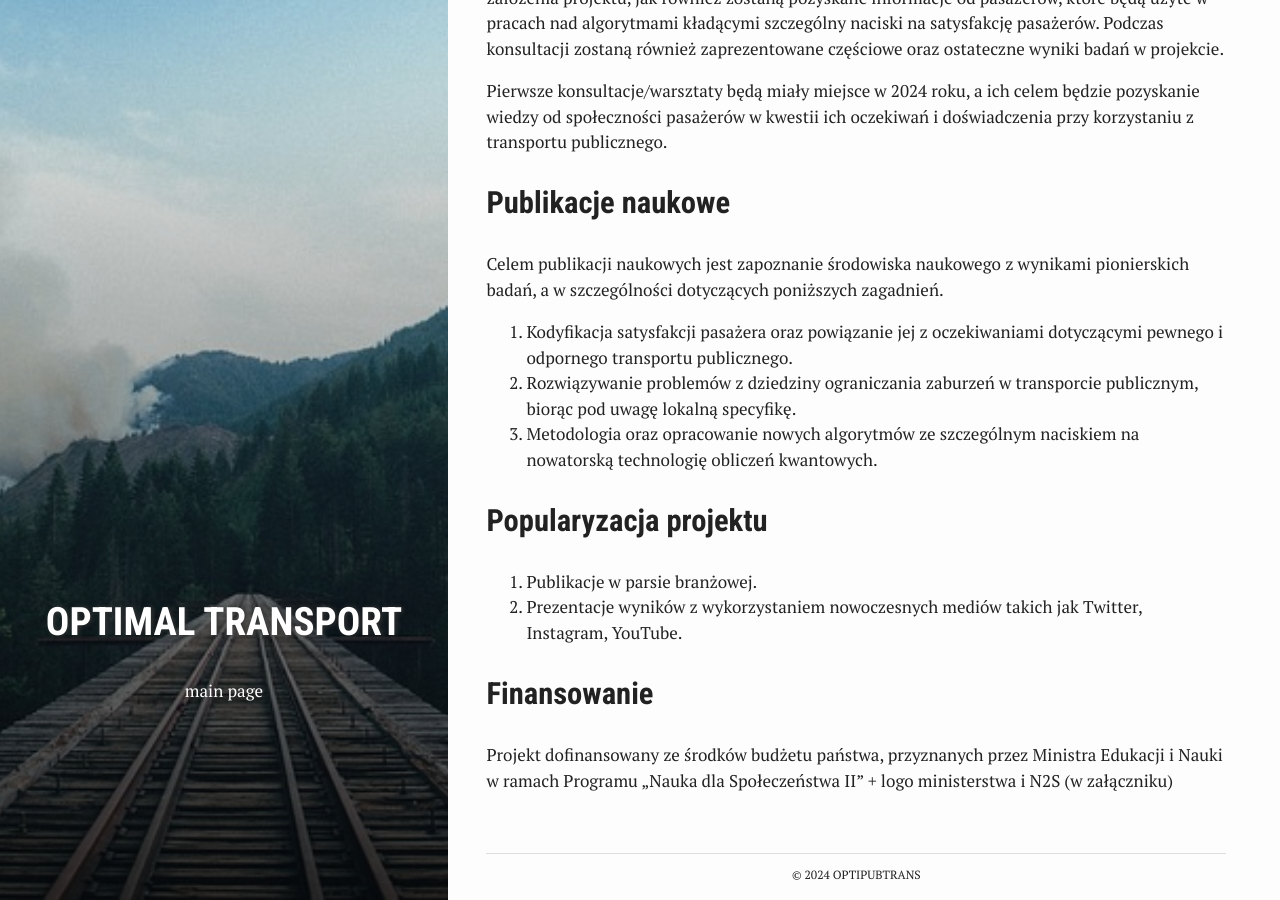
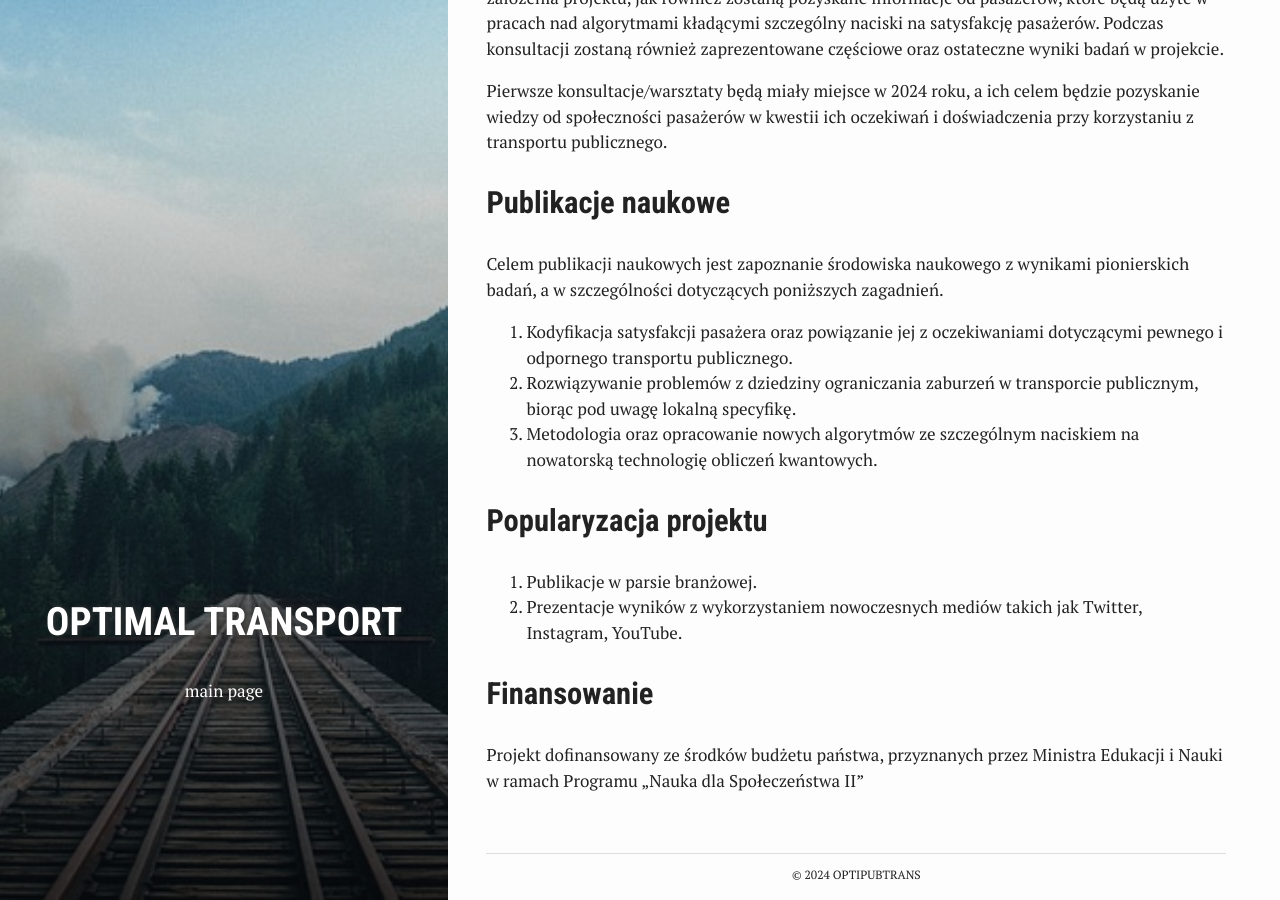
Before and after one commit to iitis/optipubtrans-website, a Jekyll site: the page built from index.md, in a window 1280 px wide and 900 px high, scrolled down 1352 px. Built offline with Jekyll 4.4.1, drawn with Linux system fonts in a browser that asks for light colours.

Commit message:
index cleanup

```diff
--- a/index.md
+++ b/index.md
@@ -59,4 +59,4 @@ Celem publikacji naukowych jest zapoznanie środowiska naukowego z wynikami pion
 
 
 Projekt dofinansowany ze środków budżetu państwa, przyznanych przez Ministra Edukacji i Nauki w ramach Programu „Nauka dla
-Społeczeństwa II"   + logo ministerstwa i N2S (w załączniku)
+Społeczeństwa II"
```
